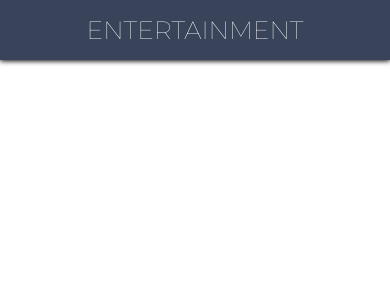
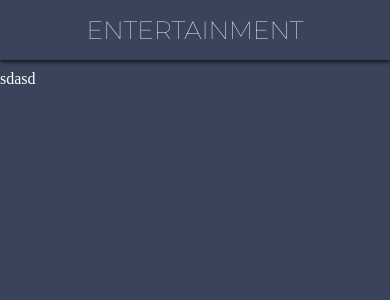
Before and after one commit to ihossen016/Entertainment, a React (Create React App) app: page / in a window 390 px wide. Shown: the top 300 px of the page. Built offline with nearby package versions, Linux system fonts and the light colour scheme; a web font is replaced by a local one.

Commit message:
basic styles added to app.js

```diff
--- a/src/App.css
+++ b/src/App.css
@@ -0,0 +1,11 @@
+.App {
+  min-height: 100vh;
+  background-color: #39445a;
+  color: white;
+  padding: 130px 0 70px 0;
+}
+@media (max-width: 700px) {
+  .App {
+    padding-top: 70px;
+  }
+}
--- a/src/App.js
+++ b/src/App.js
@@ -3,9 +3,10 @@ import Header from "./components/Header";
 
 function App() {
   return (
-    <div className="App">
+    <>
       <Header />
-    </div>
+      <div className="App">sdasd</div>
+    </>
   );
 }
 
```
